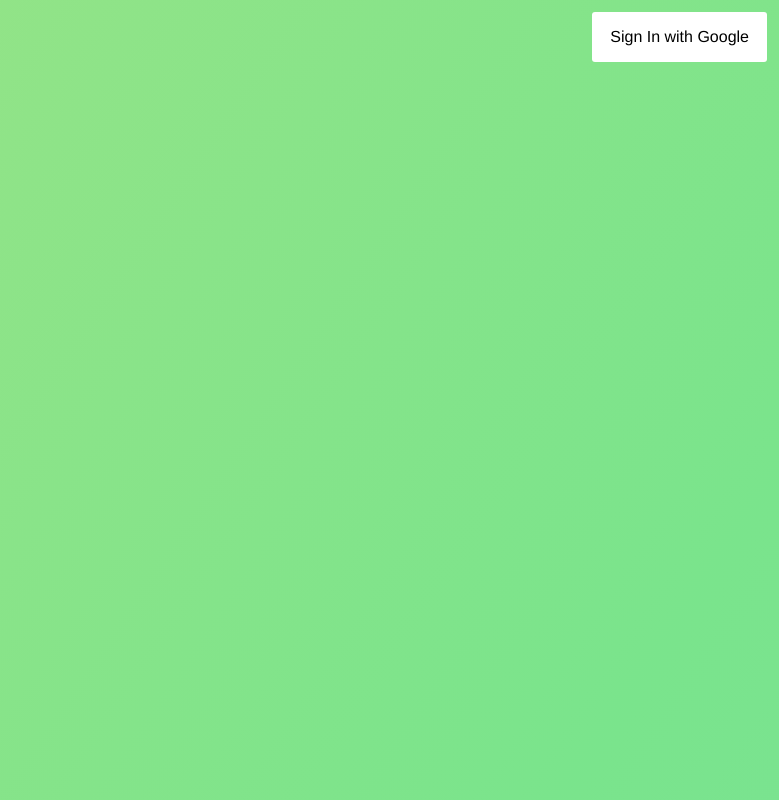
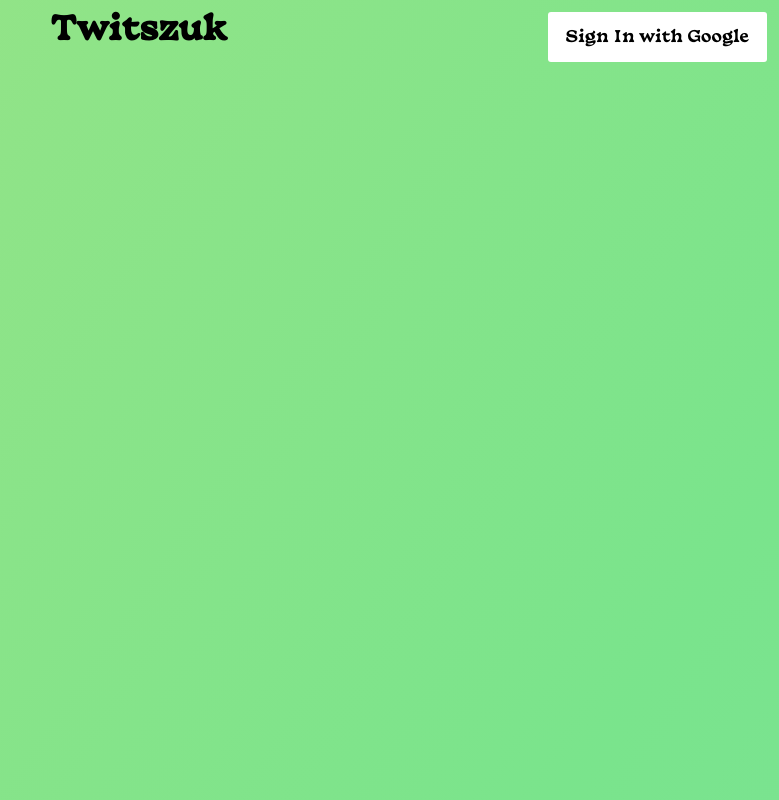
Before and after one commit to Adborowski/tiszuk.com, a React (Vite) app: page /twitszuk in a window 1280 px wide. Shown: the top 800 px of the page, without its empty margins (501-1280 px from the left). Built offline with nearby package versions, Linux system fonts and the light colour scheme; no server answers.

Commit message:
Minor style changes. Added header

```diff
--- a/src/App.module.css
+++ b/src/App.module.css
@@ -11,8 +11,24 @@
   display: none;
 }
 
+@font-face {
+  font-family: "Basteleur";
+  src: url("/Basteleur.otf") format("opentype");
+}
+
+:root {
+  --font-display: "Basteleur";
+}
+
 .Twitszuk {
   position: relative;
+}
+
+.Twitszuk h1 {
+  color: black;
+  text-align: center;
+  margin-bottom: 18px;
+  font-family: var(--font-display);
 }
 
 body {
--- a/src/components/Login/Login.module.css
+++ b/src/components/Login/Login.module.css
@@ -20,6 +20,7 @@
 
 .authControls button span {
   font-size: 16px;
+  font-family: var(--font-display);
 }
 
 .authControls .welcome {
--- a/src/components/Nav/Nav.jsx
+++ b/src/components/Nav/Nav.jsx
@@ -4,7 +4,7 @@ import { NavLink } from "react-router-dom";
 const Nav = () => {
   return (
     <div className={styles.Nav}>
-      <NavLink className={styles.NavLink} to="/">
+      <NavLink className={`${styles.NavLink}`} to="/">
         <span>Home</span>
       </NavLink>
       <NavLink className={styles.NavLink} to="/twitszuk">
--- a/src/components/Nav/Nav.module.css
+++ b/src/components/Nav/Nav.module.css
@@ -1,7 +1,7 @@
 .Nav {
   z-index: 5000;
   margin-bottom: 18px;
-  width: 100%;
+  width: 200px;
   height: 50px;
   display: grid;
   grid-template-columns: 1fr 1fr;
@@ -25,4 +25,9 @@
 .Nav .NavLink span {
   display: block;
   text-align: center;
+  font-family: var(--font-display);
 }
+
+:global(.active) span {
+  text-decoration: underline;
+}
--- a/src/routes/Twitszuk.jsx
+++ b/src/routes/Twitszuk.jsx
@@ -14,6 +14,7 @@ const Twitszuk = () => {
     <div className={styles.Twitszuk}>
       {user && <Nav />}
       <Login />
+      <h1>Twitszuk</h1>
       <div className={styles.postConsole}>
         {user && <Writer />}
         {user && <Posts />}
```
Also changed, not shown: public/Basteleur.otf (added), 1 other file (tests, documents, lock files or other folders).
